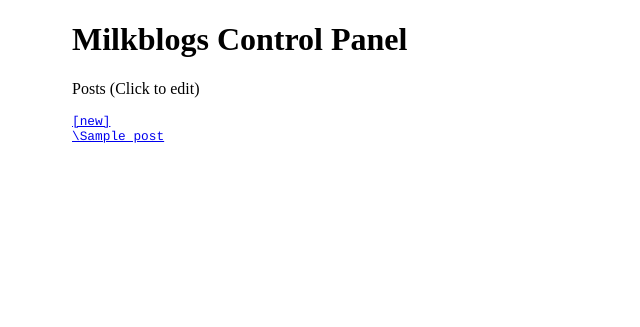
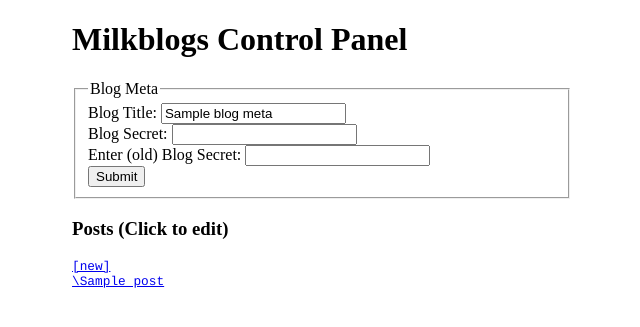
Before and after one commit to chkdrv/milkblogs, a Node server app: template templates/controlpanel.ejs in a window 1280 px wide. Shown: the top 327 px of the page, without its empty margins (318-958 px from the left). Run offline with Node 20, Linux system fonts and the light colour scheme; the template is opened without the code that fills it: most values are stand-ins (such as "Sample title", 1, 10 or a date in 2020).

Commit message:
updated front end

```diff
--- a/templates/controlpanel.ejs
+++ b/templates/controlpanel.ejs
@@ -1,13 +1,31 @@
 <!doctype html>
 <html>
   <head>
-    <title><%= blog_title %> Control Panel</title>
+    <title><%= blog_meta.title %> Control Panel</title>
     <link rel="stylesheet" href="../style.css">
   </head>
   <body>
     <div id="container">
-      <h1>Milkblogs Control Panel</h1>
-      <p>Posts (Click to edit)</p>
+      <h1 class="title">Milkblogs Control Panel</h1>
+      <form action="/fs/updateblogmeta" class="cp-meta-form" method="post">
+        <fieldset>
+          <legend>Blog Meta</legend>
+          <div class="cp-form-item">
+            <label>Blog Title:</label>
+            <input type="text" value="<%= blog_meta.title %>" name="name">
+          </div>
+          <div class="cp-form-item">
+            <label>Blog Secret:</label>
+            <input type="password" value="<% blog_meta.secret %>" name="secret">
+          </div>
+          <div class="cp-form-item">
+            <label>Enter (old) Blog Secret:</label>
+            <input type="password" name="chksecret">
+          </div>
+          <input type="submit" value="Submit">
+        </fieldset>
+      </form>
+      <h3 class="cp-post-heading">Posts (Click to edit)</h3>
       <a class="cp-editorlink" href="/control-panel/compose">[new]</a>
       <% for(var i=0; i<all_posts.length; i++) { %>
       <a class="cp-editorlink" href="/control-panel/edit/<%= all_posts[i].hash %>?name=<%= encodeURI(all_posts[i].title) %>">\<%= all_posts[i].title %></a>
--- a/templates/index.ejs
+++ b/templates/index.ejs
@@ -6,7 +6,7 @@
   </head>
   <body>
     <div id="container">
-    <h1><%= blog_title %></h1>
+    <h1 class="title"><%= blog_title %></h1>
     <% for(var i=all_posts.length; i>0; i--){ %>
       <div class="post-box">
         <h4 class="post_title"><a href="post/<%= all_posts[i-1].hash %>?name=<%= encodeURI(all_posts[i-1].title) %>"><%= all_posts[i-1].title %></a></h4>
--- a/templates/post.ejs
+++ b/templates/post.ejs
@@ -6,7 +6,7 @@
   </head>
   <body>
     <div id="container">
-      <h1><a href="/"><%= blog_title %></a></h1>
+      <h1 class="title"><a href="/"><%= blog_title %></a></h1>
       <hr/>
       <h3><%= post_title %></h3>
       <%- post_body %>
```
Also changed, not shown: templates/posteditor.ejs (+28 -8 lines).
